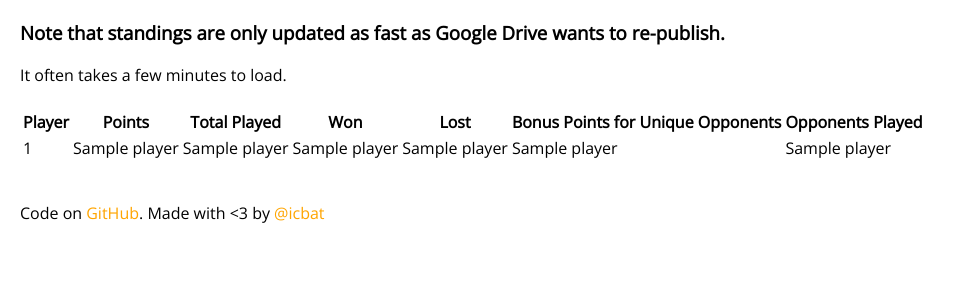
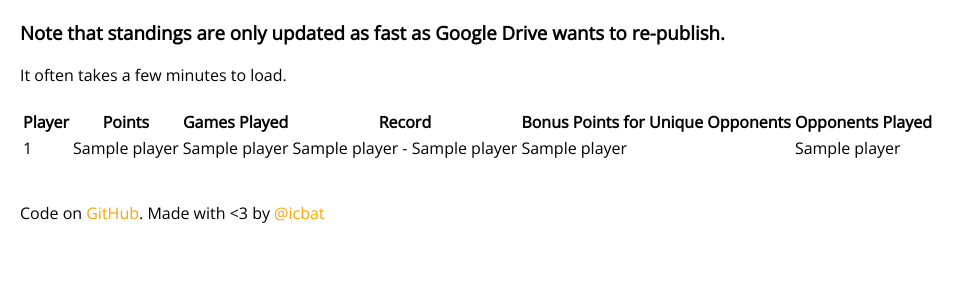
Before and after one commit to icbat/magic-league-wobsite, a Flask app: template src/templates/standings.html in a window 1280 px wide. Shown: the part 108-408 px from the top of the page, without its empty margins (0-974 px from the left). Run offline with Flask 2, Linux system fonts and the light colour scheme; the template is opened without the code that fills it: most values are stand-ins (such as "Sample title", 1, 10 or a date in 2020).

Commit message:
formatting record better

```diff
--- a/src/templates/standings.html
+++ b/src/templates/standings.html
@@ -9,9 +9,8 @@ It often takes a few minutes to load.<br/><br/>
     <tr>
         <th>Player</th>
         <th>Points</th>
-        <th>Total Played</th>
-        <th>Won</th>
-        <th>Lost</th>
+        <th>Games Played</th>
+        <th>Record</th>
         <th>Bonus Points for Unique Opponents
         <th>Opponents Played</th>
     </tr>
@@ -20,8 +19,7 @@ It often takes a few minutes to load.<br/><br/>
         <td>{{ player[0] }}</td>
         <td>{{ player[1] }}</td>
         <td>{{ player[2] }}</td>
-        <td>{{ player[3] }}</td>
-        <td>{{ player[4] }}</td>
+        <td>{{ player[3] }} - {{ player[4] }}</td>
         <td>{{ player[5] }}</td>
         <td>{{ player[6] }}</td>
     </tr>
```
